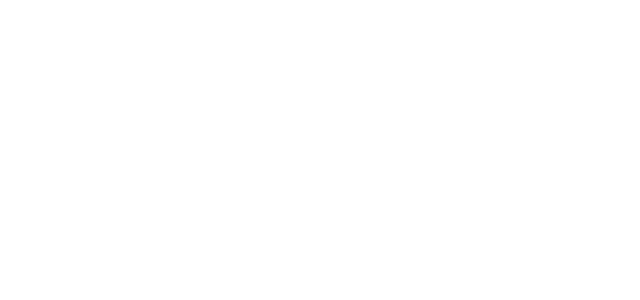
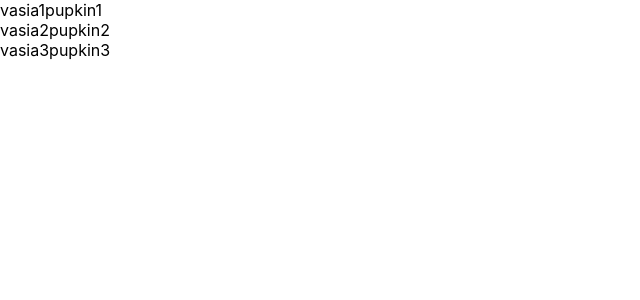
Before and after one commit to VitaliyKrymov/apr_2021_react, a React (Create React App) app: page / in a window 1280 px wide. Shown: the top 300 px of the page, without its empty margins (0-640 px from the left). Built offline with nearby package versions, Linux system fonts and the light colour scheme.

Commit message:
destructurizasia, button

```diff
--- a/src/App.js
+++ b/src/App.js
@@ -1,3 +1,4 @@
+import User from "./components/user/User";
 export default function App() {
 
     // let asd = {
@@ -17,14 +18,18 @@
     // let coord ={x,y}
     // let coord ={x:x,y:y} x:це ключб якщо він =значенню нема потреби його писати
 
-    function a(){
-
-    }
-    function b(){
-
-    }
+    // function a(){
+    //
+    // }
+    // function b(){
+    //
+    // }
     return (
         <div>
+
+            <User imya={'vasia1'} priz={'pupkin1'}/>
+            <User imya={'vasia2'} priz={'pupkin2'}/>
+            <User imya={'vasia3'} priz={'pupkin3'}/>
             {/*<button onClick={function (){*/}
             {/*a();*/}
             {/*b();*/}
--- /dev/null
+++ b/src/components/user/User.js
@@ -0,0 +1,12 @@
+export default function User({imya,priz}){
+    return(
+        <div>
+            {imya}
+            {priz}
+        </div>
+    );
+
+
+
+
+}
```
